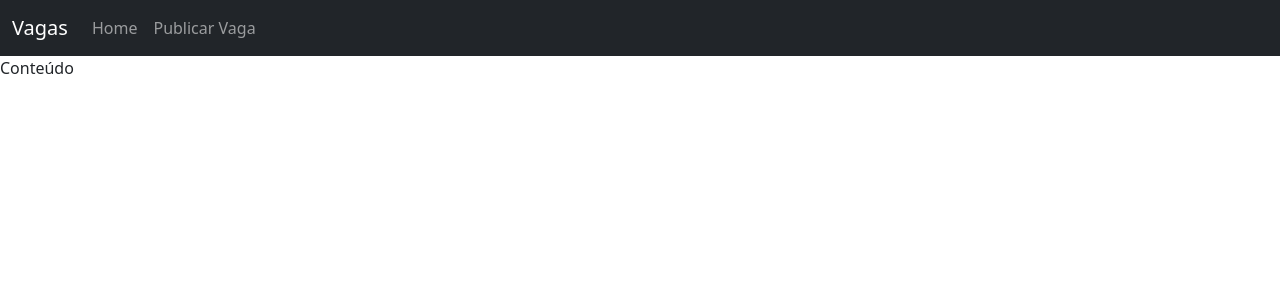
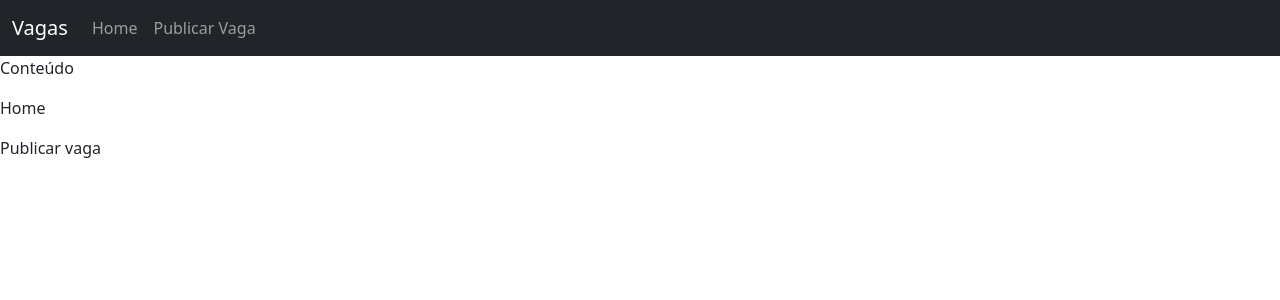
Before and after one commit to leandro-SI/publicar-vagas-VueJs, a Vue app: page / in a window 1280 px wide. Shown: the top 300 px of the page. Built offline with nearby package versions, Linux system fonts and the light colour scheme.

Commit message:
add component Home e PublicarVaga

```diff
--- a/src/components/layouts/Conteudo.vue
+++ b/src/components/layouts/Conteudo.vue
@@ -1,12 +1,21 @@
 <template>
   <div>
     <p>Conteúdo</p>
+    <home></home>
+    <publicar-vaga></publicar-vaga>
   </div>
 </template>
 
 <script>
+import Home from '../views/Home.vue'
+import PublicarVaga from '../views/PublicarVaga.vue'
+
 export default {
-  name: 'Conteudo'
+  name: 'Conteudo',
+  components: {
+    Home,
+    PublicarVaga
+  }
 }
 </script>
 
--- /dev/null
+++ b/src/components/views/Home.vue
@@ -0,0 +1,15 @@
+<template>
+  <div>
+    <p>Home</p>
+  </div>
+</template>
+
+<script>
+export default {
+  name: 'Home'
+}
+</script>
+
+<style>
+
+</style>
--- /dev/null
+++ b/src/components/views/PublicarVaga.vue
@@ -0,0 +1,15 @@
+<template>
+  <div>
+    <p>Publicar vaga</p>
+  </div>
+</template>
+
+<script>
+export default {
+  name: 'PublicarVaga'
+}
+</script>
+
+<style>
+
+</style>
```
